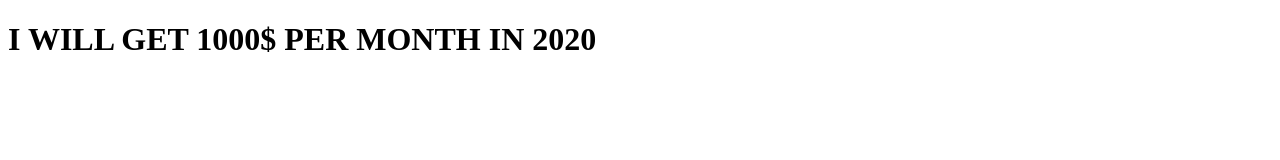
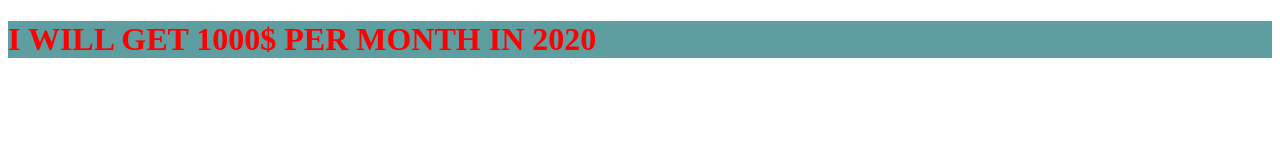
Before and after one commit to lecongdanh5990/mypasssion, a plain HTML site: page index.html in a window 1280 px wide. Drawn offline with Linux system fonts and the light colour scheme.

Commit message:
add some things goods for life

```diff
--- a/index.html
+++ b/index.html
@@ -4,6 +4,7 @@
     <meta charset="UTF-8">
     <meta name="viewport" content="width=device-width, initial-scale=1.0">
     <meta http-equiv="X-UA-Compatible" content="ie=edge">
+    <link rel="stylesheet" href="mycss.css">
     <title>HỌC GIT NÈ</title>
 </head>
 <body>
--- /dev/null
+++ b/mycss.css
@@ -0,0 +1,4 @@
+h1{
+    color: red;
+    background-color: cadetblue;
+}
```
